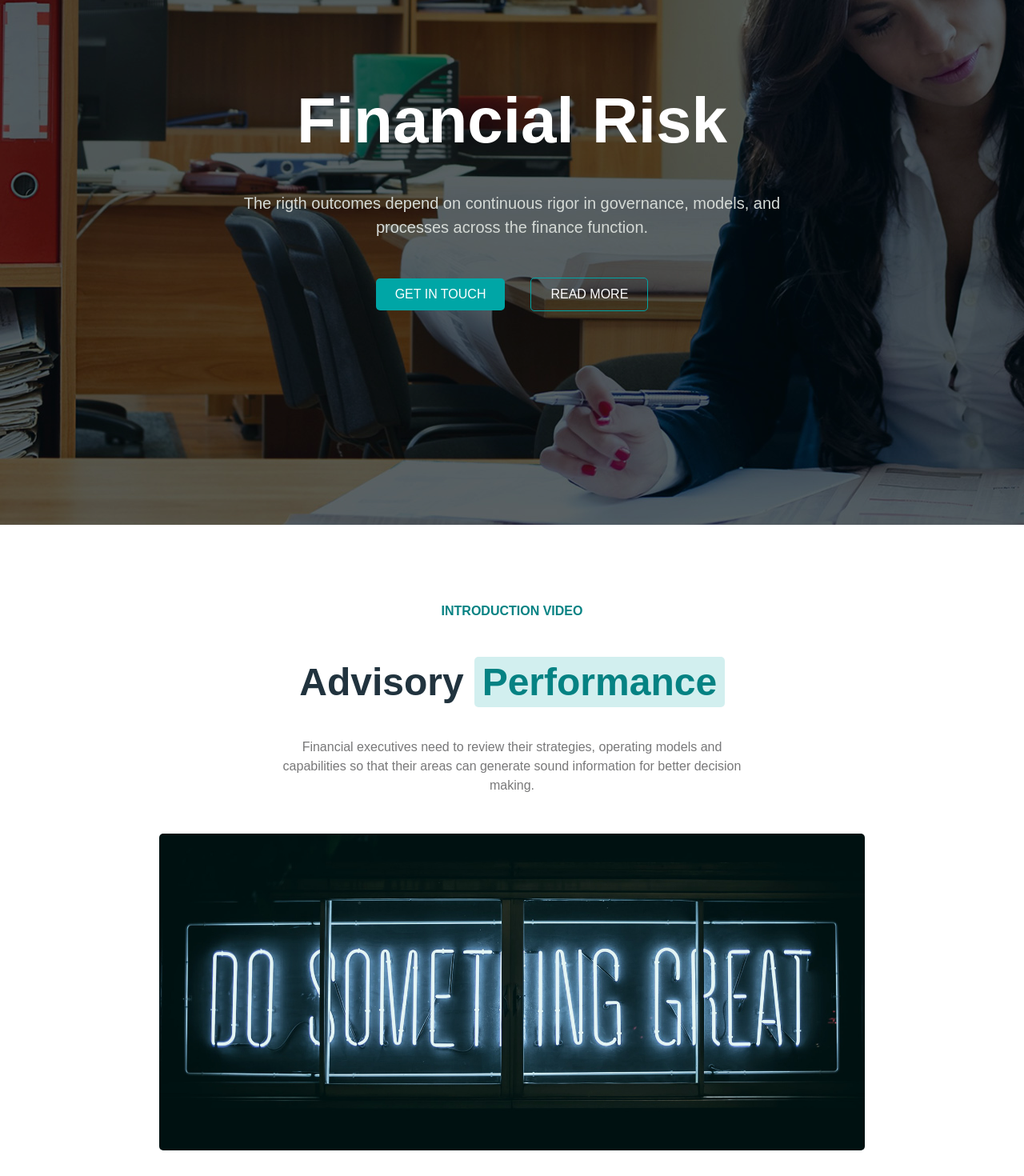
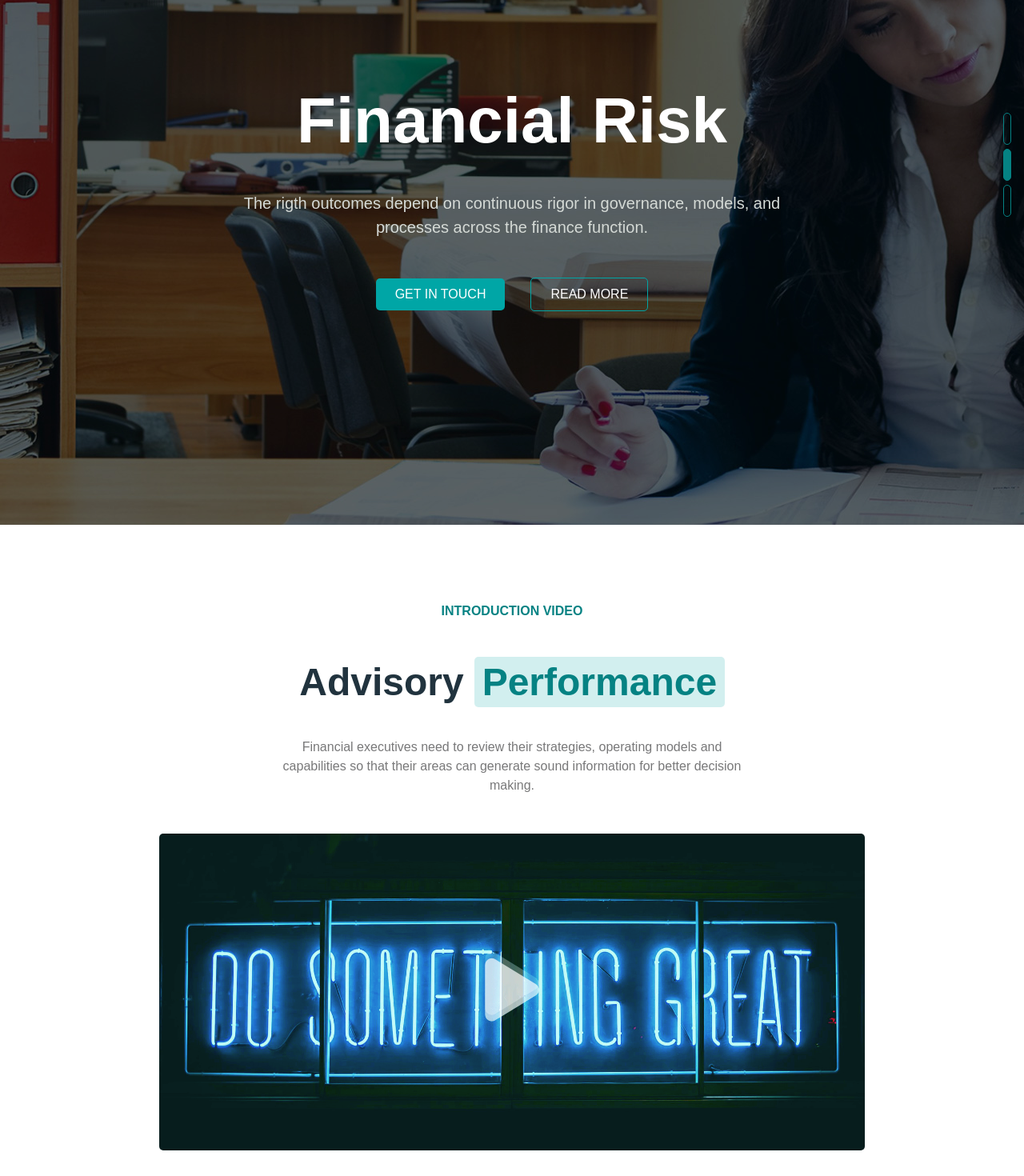
Before and after one commit to gianmarcocilia/proj-html-vuejs, a Vue app: page / in a window 1280 px wide. Shown: the part 300-1770 px from the top of the page at 80% size. Built offline with nearby package versions, Linux system fonts and the light colour scheme.

Commit message:
add: courosel for hero img

```diff
--- a/src/components/AppHeader.vue
+++ b/src/components/AppHeader.vue
@@ -24,13 +24,33 @@ export default {
                     img: 'bg-3'
                 }
             ],
-            bgImgActive: 1,
+            bgImgActive: 0,
+            myInterval: null
         };
     },
     methods: {
         getImagePath(imgName) {
             return new URL(`../assets/img/${imgName}.jpg`, import.meta.url).href;
+        },
+        changeHeroImg() {
+            if (this.bgImgActive < this.bgImg.length - 1) {
+                this.bgImgActive++
+            } else {
+                this.bgImgActive = 0
+            }
+        },
+        clickedHeroImg(index) {
+            clearInterval(this.myInterval);
+            this.bgImgActive = index;
+            this.myInterval = setInterval(() => {
+            this.changeHeroImg()
+        }, 5000)
         }
+    },
+    mounted() {
+        this.myInterval = setInterval(() => {
+            this.changeHeroImg()
+        }, 5000)
     },
     components: { AppButton, AppLogo }
 }
@@ -78,6 +98,9 @@ export default {
                     </div>
 
                 </div>
+            </div>
+            <div class="img-bg">
+                <div @click="clickedHeroImg(index)" class="active-bg" v-for="(num, index) in bgImg" :key="num" :class="index == bgImgActive ? ' bg-color' : ''"></div>
             </div>
         </div>
 
@@ -145,5 +168,25 @@ header {
                 gap: 2rem;
             }
         }
+
+        .img-bg {
+            position: absolute;
+            top: 50%;
+            left: 98%;
+            transform: translateY(-50%);
+
+            .active-bg {
+                height: 40px;
+                width: 10px;
+                border: 1px solid $secondary_text_color;
+                border-radius: 5px;
+                margin: 5px 0;
+                cursor: pointer;
+            }
+
+            .bg-color {
+                background-color: $secondary_text_color;
+            }
+        }
     }
 }</style>
--- a/src/components/AppMain.vue
+++ b/src/components/AppMain.vue
@@ -46,7 +46,11 @@ export default {
                         models and
                         capabilities so that their areas can generate sound information for better decision making.</p>
                 </div>
-                <img class="w-75 m-auto" src="../assets/img/video-1.jpg" alt="">
+                <div class="video">
+                    <img class="w-75 m-auto" src="../assets/img/video-1.jpg" alt="">
+                    <span class="first"><i class="fa-solid fa-play"></i></span>
+                    <span class="second"><i class="fa-solid fa-play"></i></span>
+                </div>
             </div>
         </section>
 
@@ -155,6 +159,27 @@ export default {
             color: $secondary_text_color;
         }
     }
+    .video {
+        position: relative;
+        filter: saturate(500%) grayscale(30%);
+        .first {
+            position: absolute;
+            left: 50%;
+            top: 50%;
+            transform: translate(-50%, -50%);
+            font-size: 90px;
+            color: rgba(255, 255, 255, 0.7);
+
+        }
+        .second {
+            position: absolute;
+            left: 50%;
+            top: 48%;
+            transform: translate(-50%, -50%);
+            font-size: 90px;
+            color: rgba(255, 255, 255, 0.3);
+        }
+    }
 }
 
 .section-counter {
```
